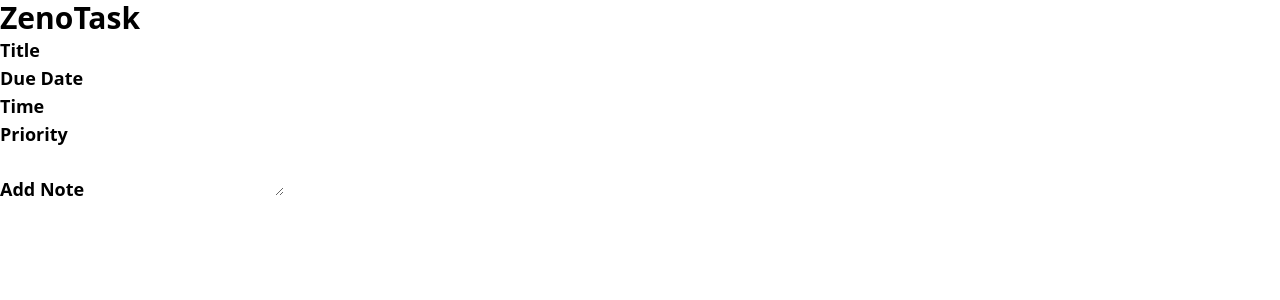
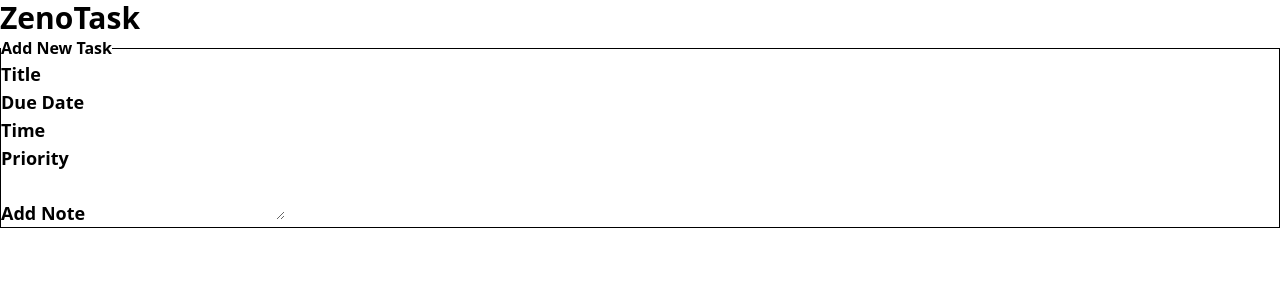
Before and after one commit to Phoenix-Domain/ZenoTask, a React (Vite) app: page / in a window 1280 px wide. Shown: the top 300 px of the page. Built offline with nearby package versions, Linux system fonts and the light colour scheme.

Commit message:
feat: Put all labels and input into fieldset

```diff
--- a/src/components/Sections/Form.tsx
+++ b/src/components/Sections/Form.tsx
@@ -4,6 +4,10 @@
 function Form(){
     return(
         <form action="">
+            <fieldset className='border flex flex-col'>
+                <legend className="font-bold">
+                    Add New Task
+                </legend>
                 <div>
                     <Label htmlFor="" content='Title'/>
                     <input type="text" />
@@ -24,6 +28,7 @@
                     <Label htmlFor="" content='Add Note' />
                     <textarea name="" id=""></textarea>
                 </div>
+            </fieldset>
         </form>
     )
 }
```
Lines whose indentation alone changed are shown as unchanged.
